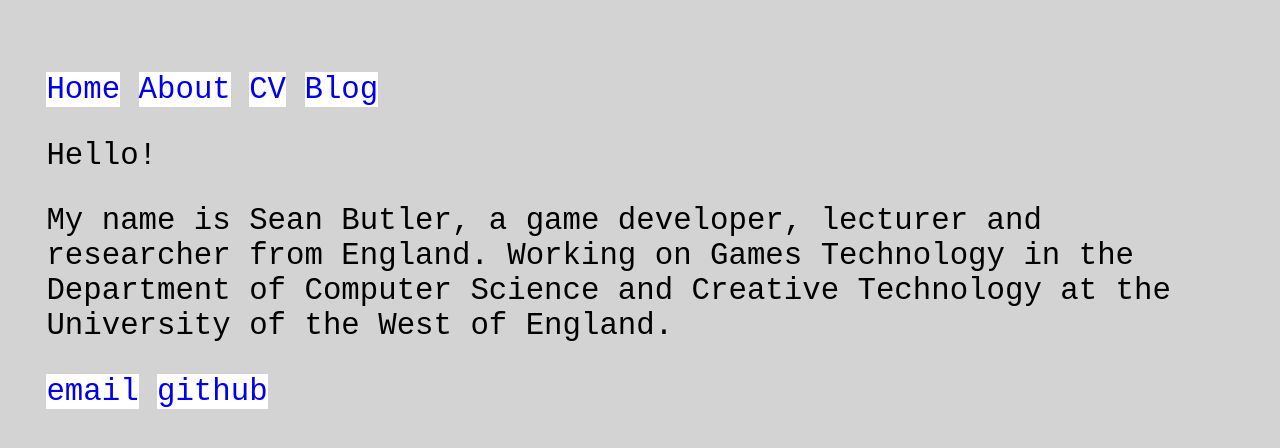
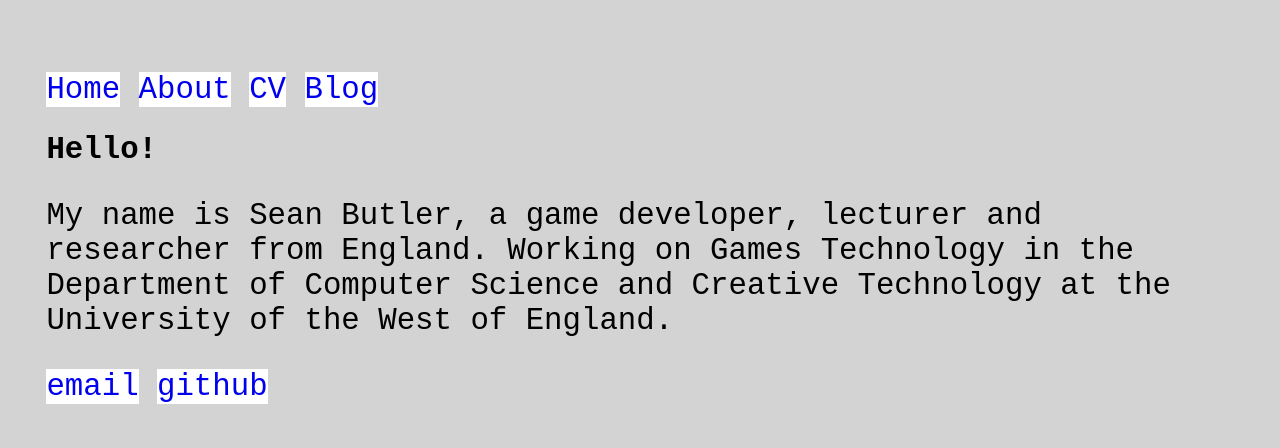
Before and after one commit to seanbutler/www.seanbutler.net, a Jekyll site: the page built from index.html, in a window 1280 px wide. Shown: the top 448 px of the page. Built offline with Jekyll 4.4.1, drawn with Linux system fonts in a browser that asks for light colours.

```diff
--- a/index.html
+++ b/index.html
@@ -5,7 +5,7 @@ title: Sean Butler - I Make Video Games
 
 <div class="blurb">
 
-	<p>Hello!</p>
+<h2>Hello!</h2>
 <p>My name is Sean Butler, a game developer, lecturer and researcher from England. Working on Games Technology in the Department of Computer Science and Creative Technology at the University of the West of England.</p>
 
 </div><!-- /.blurb -->
```
